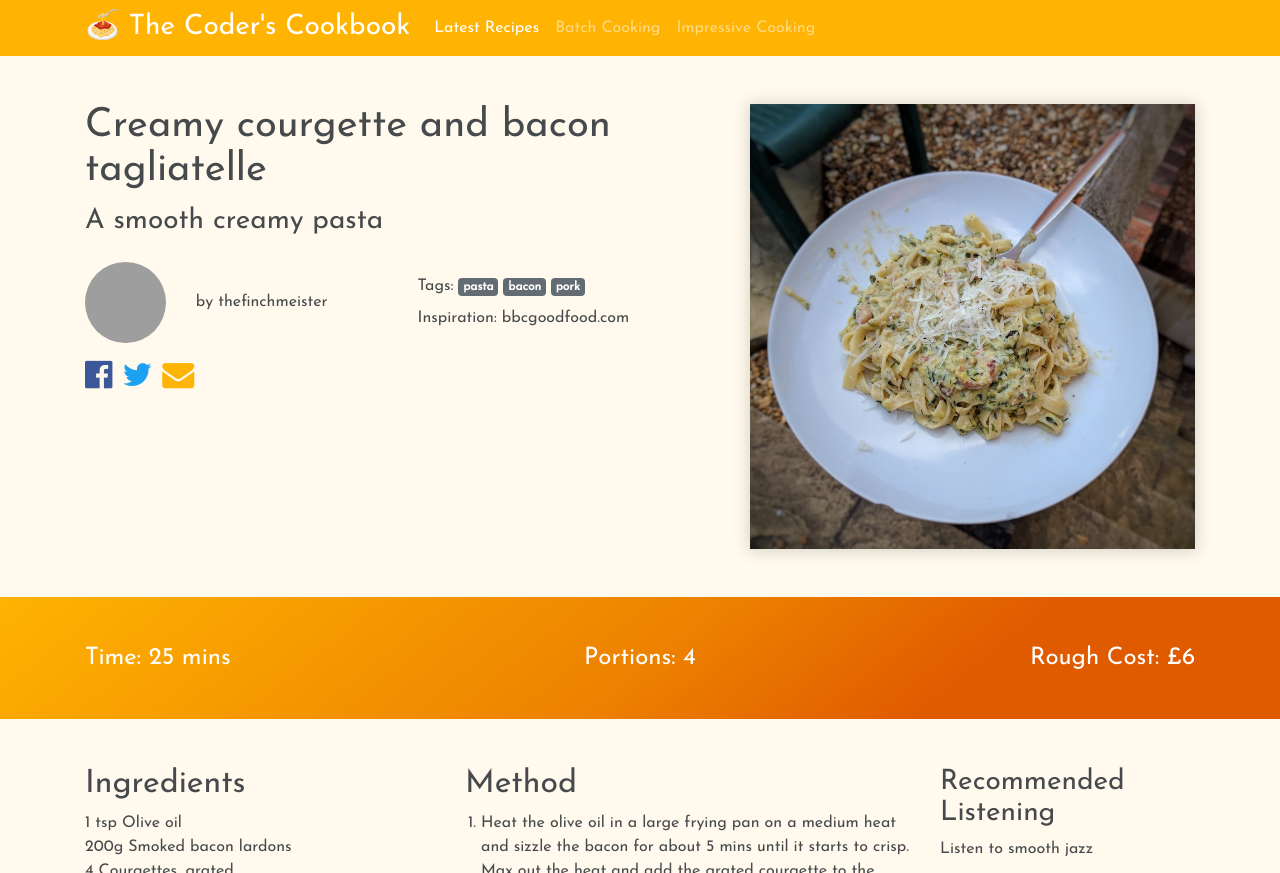
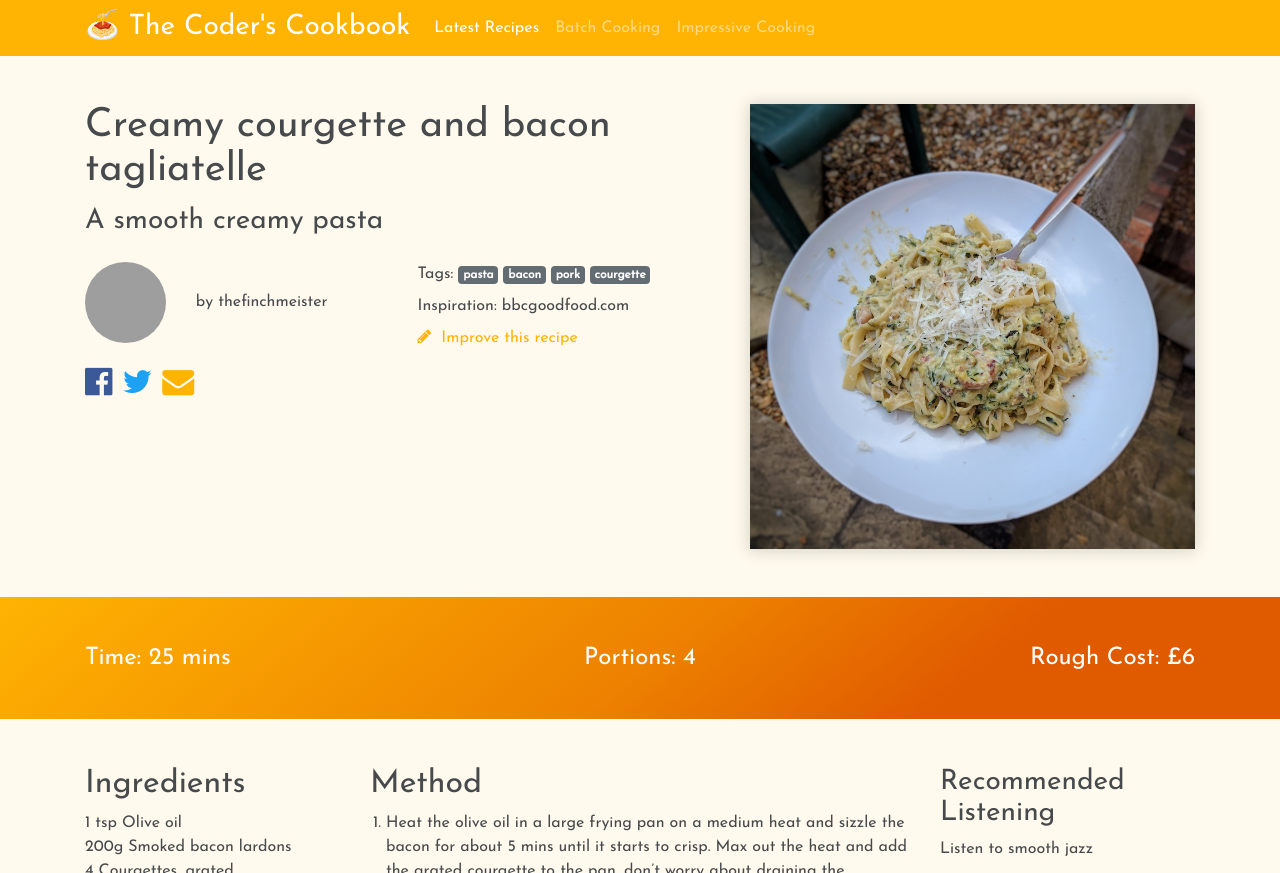
Before and after one commit to finchmeister/the-coders-cookbook, a Jekyll site: the page built from _recipes/creamy-courgette-bacon-tagliatelle.markdown, in a window 1280 px wide and 900 px high, cut to the strip 0-873 px from the top of the window. Built offline with Jekyll 4.4.1, drawn with Linux system fonts in a browser that asks for light colours; nearby versions of some CDN libraries; comment, search, counter and statistics services are not loaded; grey boxes are pictures that could not be loaded.

Commit message:
Added edit button

```diff
--- a/_layouts/recipe.html
+++ b/_layouts/recipe.html
@@ -54,6 +54,9 @@
                                 {% endfor %}
                                 <div class="py-1"></div>
                                 Inspiration: {{ page.source }}
+                                <div class="py-1"></div>
+                                <a href="https://github.com/finchmeister/the-coders-cookbook/edit/master/{{ page.path }}"><i
+                                        class="fa fa-pencil"></i> &nbsp;Improve this recipe</a>
                             </div>
                         </div>
 
@@ -61,12 +64,12 @@
                 </div>
 
                 <!--Sharelinks TODO test-->
+
                 <ul class="list-inline">
                     <li class="list-inline-item"><a href="https://www.facebook.com/sharer/sharer.php?u={{ page.url | absolute_url }}"><i class="fa fa-2x fa-facebook-official facebook-blue" aria-hidden="true"></i></a></li>
                     <li class="list-inline-item"><a href="https://twitter.com/home?status=Check%20this%20shit%20hot%20recipe%20out%20from%20The%20Coder's%20Cookbook!%20{{ page.url | absolute_url }}"><i class="fa fa-2x fa-twitter twitter-blue" aria-hidden="true"></i></a></li>
                     <li class="list-inline-item"><a href="mailto:?subject={{ page.title | uri_escape }}&body={{ page.url | absolute_url }}"><i class="fa fa-2x fa-envelope" aria-hidden="true"></i></a></li>
                 </ul>
-
 
             </div>
             <div class="col-md-5">
@@ -104,7 +107,7 @@
         <div class="container">
             <div class="row">
 
-                <div class="col-xl-4 col-md-4 ingredients">
+                <div class="col-xl-3 col-md-4 ingredients">
                     <h2>Ingredients</h2>
                     {% for item in page.ingredients %}
                     {% if item.title %}
@@ -126,7 +129,7 @@
 
 
 
-                <div class="col-xl-5 col-md-8 method">
+                <div class="col-xl-6 col-md-8 method">
                     <h2>Method</h2>
                     {{ content }}
 
--- a/_recipes/creamy-courgette-bacon-tagliatelle.markdown
+++ b/_recipes/creamy-courgette-bacon-tagliatelle.markdown
@@ -14,7 +14,7 @@ spotify_comment: "Listen to smooth jazz"
 source: bbcgoodfood.com
 author: thefinchmeister
 
-tags: pasta bacon pork
+tags: pasta bacon pork courgette
 
 
 ingredients:
```
